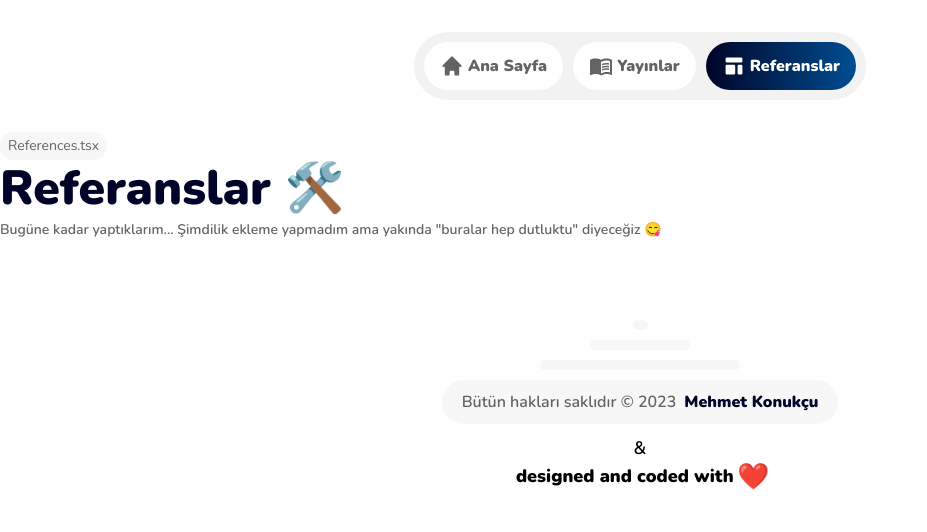
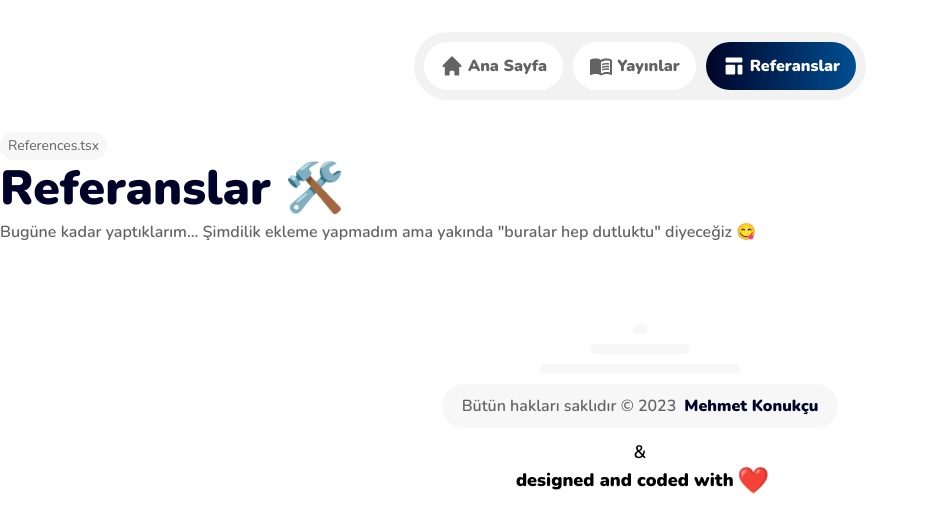
Before and after one commit to mehmetext/konukcudev-next, a Next.js app: page /references in a window 1280 px wide. Shown: the top 532 px of the page, without its empty margins (0-927 px from the left). Built offline with nearby package versions, Linux system fonts and the light colour scheme.

Commit message:
Update PageLayout.tsx

```diff
--- a/src/components/layouts/PageLayout.tsx
+++ b/src/components/layouts/PageLayout.tsx
@@ -33,7 +33,7 @@ export default function PageLayout({
 							<h1 className="text-primary-dark font-black text-3xl sm:text-4xl md:text-5xl">
 								{title}
 							</h1>
-							{subtitle && <p className="text-sm text-[#636363]">{subtitle}</p>}
+							{subtitle && <p className="text-[#636363]">{subtitle}</p>}
 						</div>
 					</ComponentNameContainer>
 				</Container>
```
